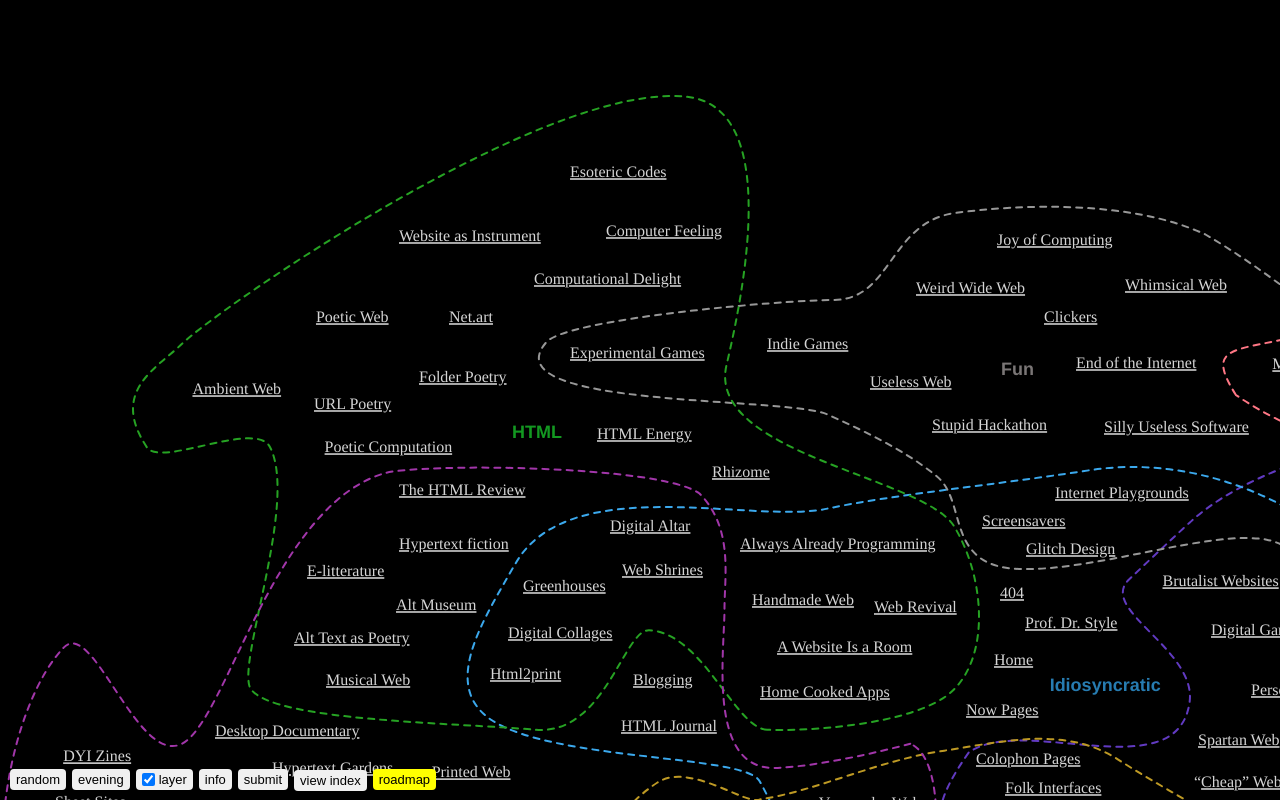
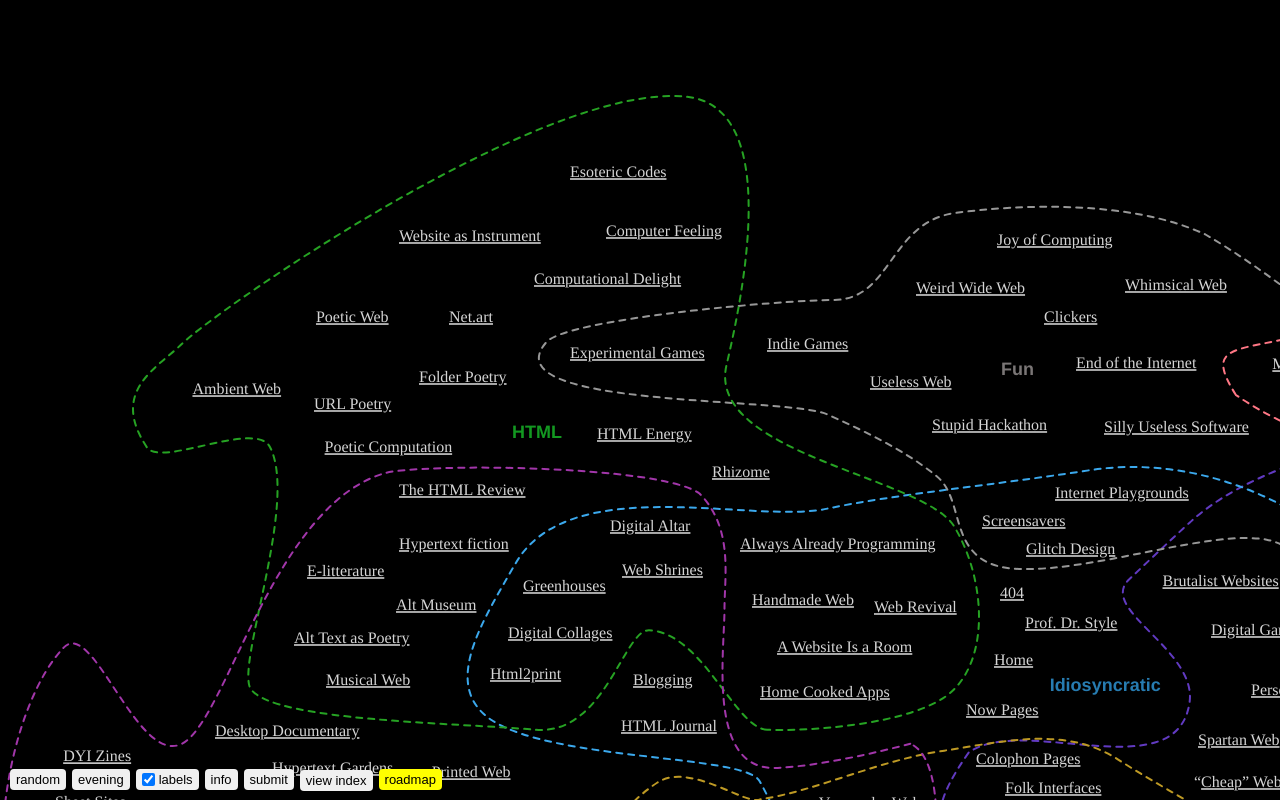
Before and after one commit to oilstel/diagram.website, a plain HTML site: page index.html in a window 1280 px wide. Shown: the top 800 px of the page. Drawn offline with Linux system fonts and the light colour scheme.

Commit message:
layer to labels

```diff
--- a/index.html
+++ b/index.html
@@ -24,7 +24,7 @@
         </div>
         <div class="control" id="places">
             <input type="checkbox" id="toggle-labels" checked style="pointer-events: none;">
-            <label for="labels">layer</label>
+            <label for="labels">labels</label>
         </div>
         <div class="control">
             <button id="info-toggle">info</button>
```
